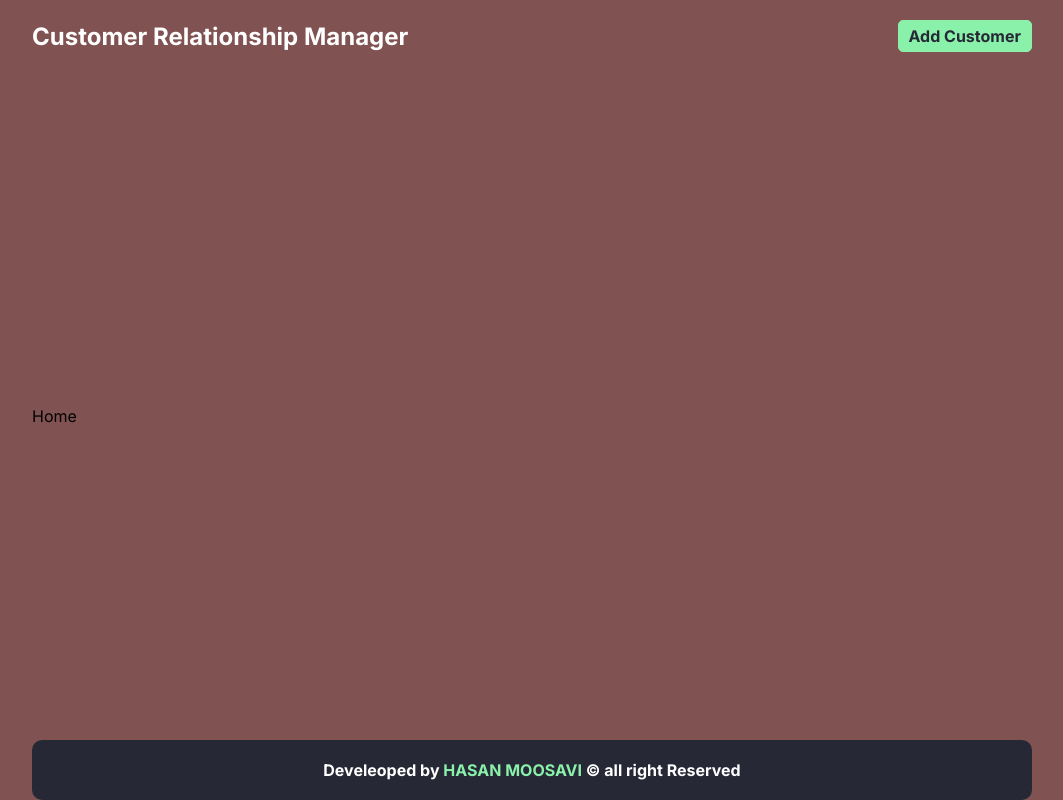
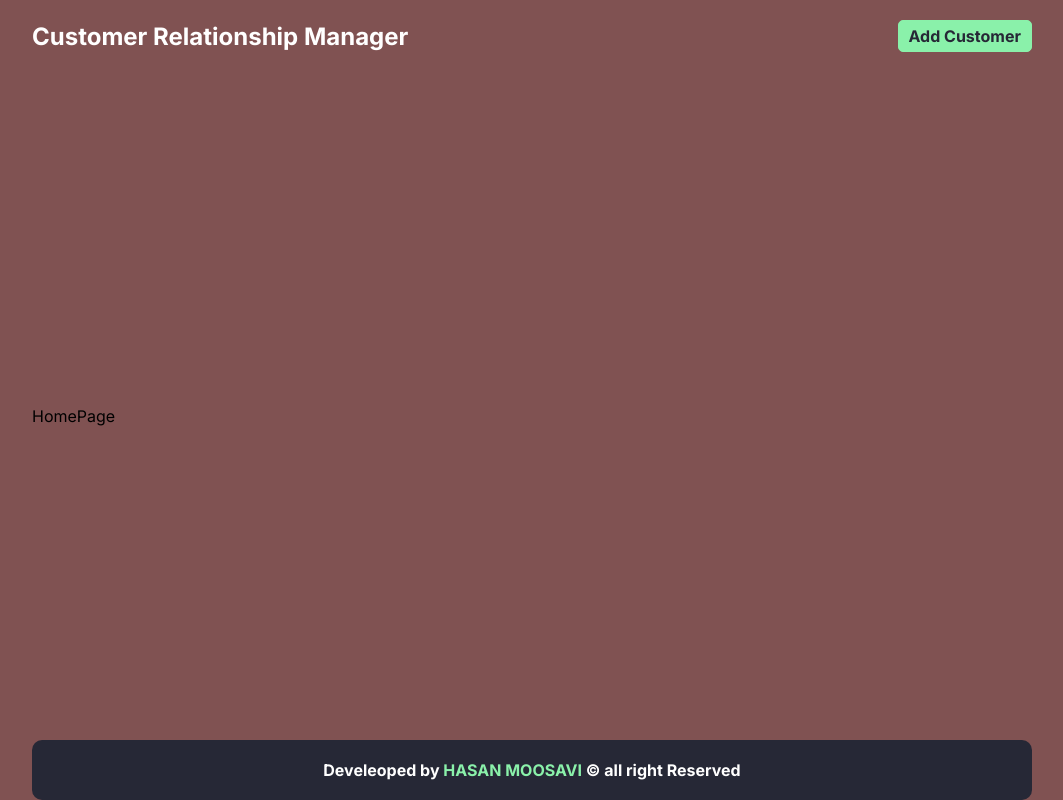
Before and after one commit to hasan814/Customer-Relationship-manager, a Next.js app: page / in a window 1280 px wide. Shown: the whole page, without its empty margins (108-1171 px from the left). Built offline with nearby package versions, Linux system fonts and the light colour scheme; no server answers; the database is empty.

Commit message:
fetch getUsers

```diff
--- a/src/app/page.js
+++ b/src/app/page.js
@@ -1,7 +1,11 @@
+import HomePage from "@/templates/HomePage";
+import { getUsers } from "@/utils/data";
 import React from "react";
 
-const Home = () => {
-  return <div>Home</div>;
+const Home = async () => {
+  const customers = await getUsers();
+
+  return <HomePage customers={customers} />;
 };
 
 export default Home;
--- /dev/null
+++ b/src/components/templates/HomePage.jsx
@@ -0,0 +1,7 @@
+const HomePage = ({ customers }) => {
+  console.log(customers);
+
+  return <div>HomePage</div>;
+};
+
+export default HomePage;
--- /dev/null
+++ b/src/utils/data.js
@@ -0,0 +1,16 @@
+import { unstable_noStore as noStore } from "next/cache";
+
+import Customer from "@/models/Customer";
+import connectDB from "./connectDB";
+
+export const getUsers = async () => {
+  noStore();
+  try {
+    await connectDB();
+    const customers = await Customer.find();
+    return customers;
+  } catch (error) {
+    console.log(error);
+    return new Error("Failed to Fetch Data");
+  }
+};
```
